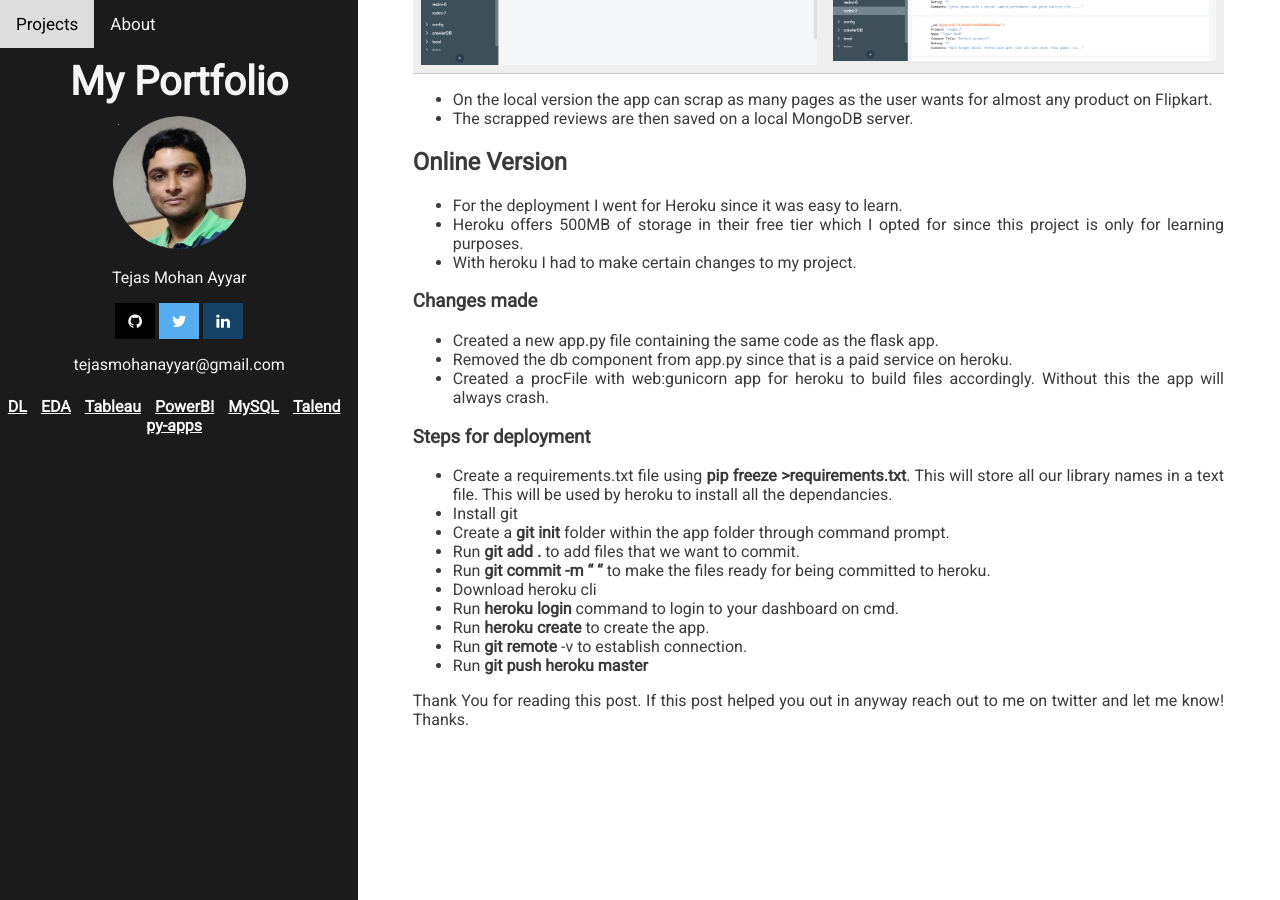
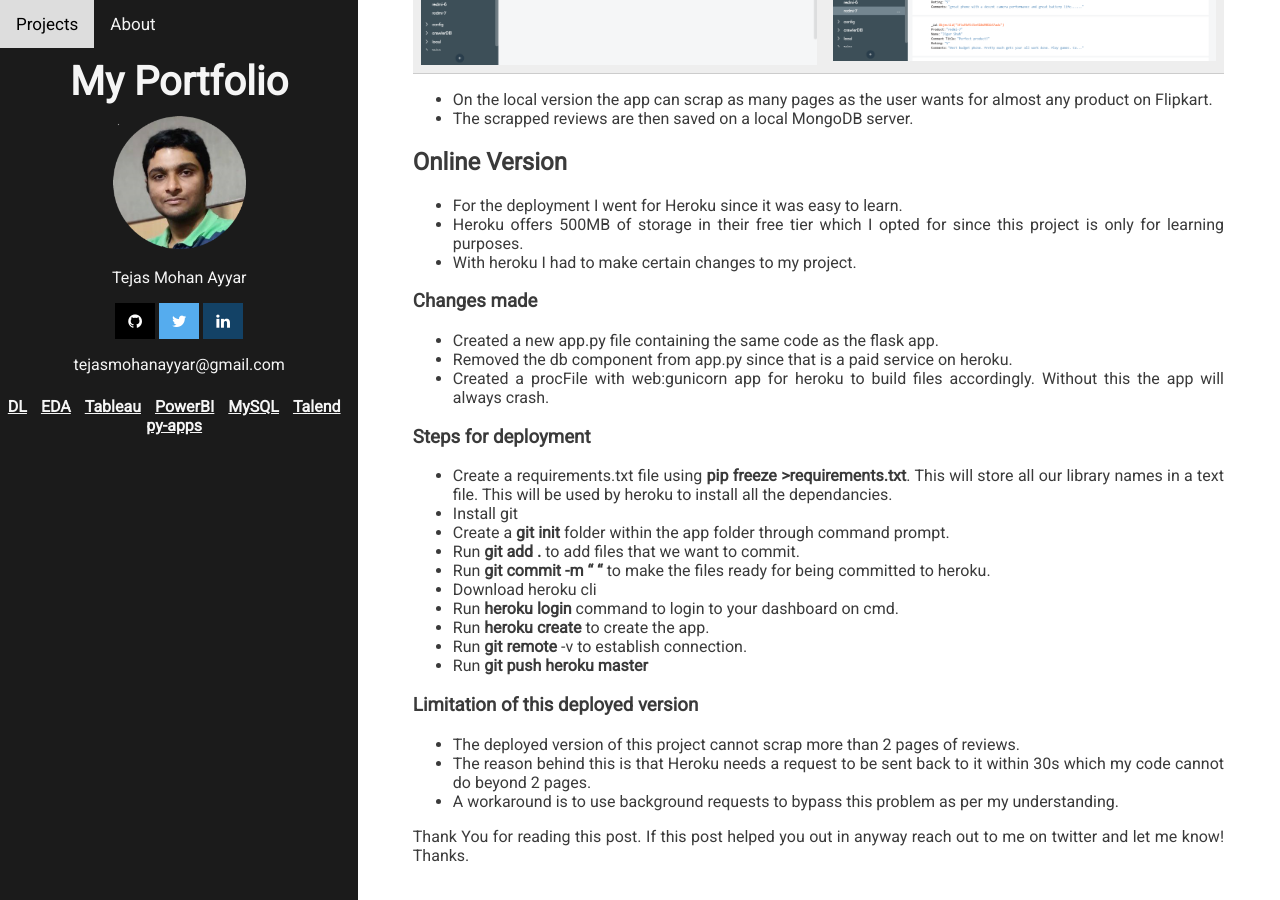
Before and after one commit to tejasmohanayyar/tejasmohanayyar.github.io, a Jekyll site: the page built from _posts/2020-09-15-Review-Scrapper.md, in a window 1280 px wide and 900 px high, scrolled down 1435 px. Built offline with Jekyll 4.4.1, drawn with Linux system fonts in a browser that asks for light colours.

Commit message:
Added limitations to webscrapper project article

```diff
--- a/_posts/2020-09-15-Review-Scrapper.md
+++ b/_posts/2020-09-15-Review-Scrapper.md
@@ -78,4 +78,10 @@ permalink: "review-scrapper"
 * Run **git remote** -v to establish connection.
 * Run **git push heroku master**
 
+### Limitation of this deployed version
+
+* The deployed version of this project cannot scrap more than 2 pages of reviews.
+* The reason behind this is that Heroku needs a request to be sent back to it within 30s which my code cannot do beyond 2 pages.
+* A workaround is to use background requests to bypass this problem as per my understanding.
+
 Thank You for reading this post. If this post helped you out in anyway reach out to me on twitter and let me know! Thanks.
```
